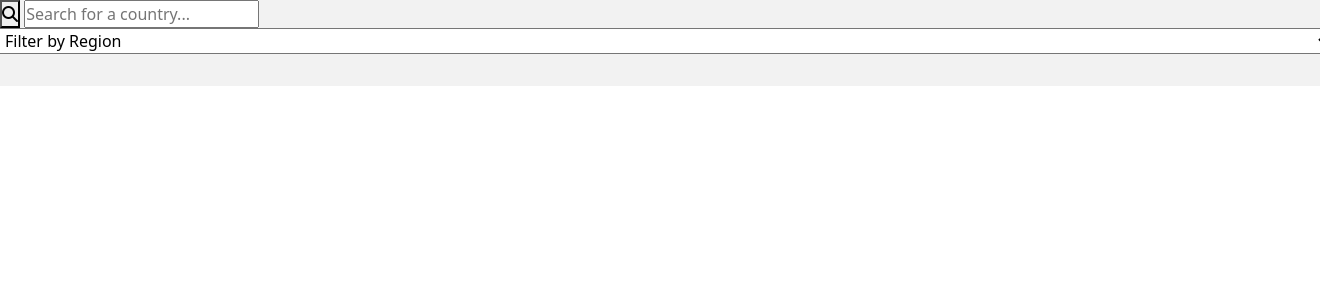
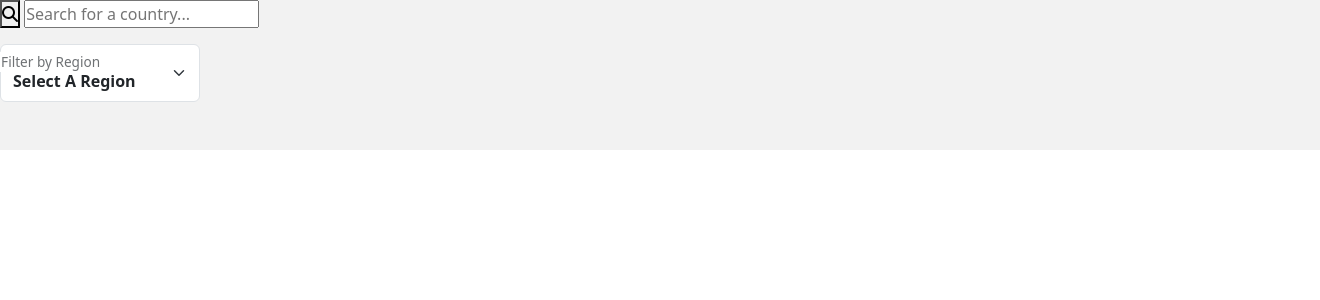
Before and after one commit to victor247k/REST-Countries-API-with-color-theme-switcher, a Flask app: page / in a window 1320 px wide; the page is wider, and only the part inside the window is pictured. Shown: the part 77-377 px from the top of that part. Run offline with Flask 3, Linux system fonts and the light colour scheme; data that the repository does not hold is empty; some libraries are stand-ins or nearby versions.

Commit message:
fixed the search and filter functions and styled the filter + other things

```diff
--- a/static/app.js
+++ b/static/app.js
@@ -4,14 +4,15 @@ class Country {
     }
 
     region() {
-        const text = this.element.querySelector(".region");
-        const region = text.querySelector("#region").innerText;
+        const box = this.element.querySelector(".text");
+        const div = box.querySelector("div");
+        const region = div.querySelector("#region").innerText;
         return region;
     }
 
     name() {
-        const name = this.element.querySelector(".countryName").innerText;
-        return name;
+        const name = this.element.querySelector(".text");
+        return name.querySelector(".countryName").innerText;
     }
 }
 
--- a/static/styles.css
+++ b/static/styles.css
@@ -141,6 +141,14 @@ header a {
   gap: 2rem;
 }
 
+#dropdownSelect {
+  width: 200px;
+  text-transform: capitalize;
+  font-weight: 600;
+
+}
+
+
 /* ### Responsiveness */
 
 @media screen and (min-width: 768px) {
--- a/templates/index.html
+++ b/templates/index.html
@@ -6,17 +6,20 @@
 
 {% block main %}
     <div class="row">
-        <form id="searchForm">
+        <form id="searchForm" class="mb-3">
             <button type="submit"><i class="fa-solid fa-magnifying-glass"></i></button>
             <input id="search" name="country" type="text" autocomplete="off" placeholder="Search for a country...">
         </form>
 
-        <select name="region" id="dropdownSelect">
-            <option value=""><span>Filter by Region</span><i class="fa-solid fa-angle-down"></i></button></option>
-            {% for region in regions %}
-                <option value="{{ region }}">{{ region }}</option>
-            {% endfor %}
-        </select>
+        <div class="form-floating mb-3">
+            <select class="form-select" aria-label="Select for the region" name="region" id="dropdownSelect">
+                <option value="" selected>Select a Region</option>
+                {% for region in regions %}
+                    <option value="{{ region }}">{{ region }}</option>
+                {% endfor %}
+            </select>
+            <label for="dropdownSelect">Filter by Region</label>
+        </div>
     </div>
     <section class="sectionGrid">
         {% for country in countries %}
@@ -34,3 +37,7 @@
         {% endfor %}
     </section>
 {% endblock %}
+
+{% block scripts %}
+    <script src="/static/app.js"></script>
+{% endblock %}
--- a/templates/layout.html
+++ b/templates/layout.html
@@ -24,9 +24,11 @@
     </header>
     <main>{% block main%} {% endblock %}</main>
 </body>
-<script src="/static/app.js"></script>
 <!-- Bootstrap 5.3 https://getbootstrap.com/docs/5.3/getting-started/introduction/ -->
 <script src="https://cdn.jsdelivr.net/npm/bootstrap@5.3.2/dist/js/bootstrap.bundle.min.js" integrity="sha384-C6RzsynM9kWDrMNeT87bh95OGNyZPhcTNXj1NW7RuBCsyN/o0jlpcV8Qyq46cDfL" crossorigin="anonymous"></script>
 <!-- FontAwsome -->
 <script src="https://kit.fontawesome.com/09c573bc29.js" crossorigin="anonymous"></script>
+
+{% block scripts %}
+{% endblock %}
 </html>
```
